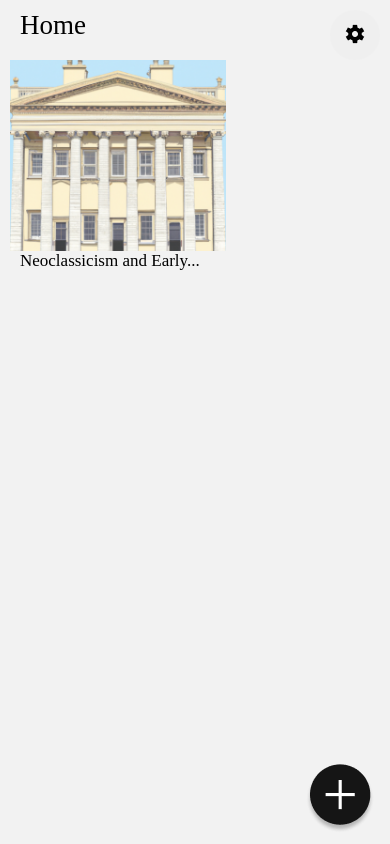
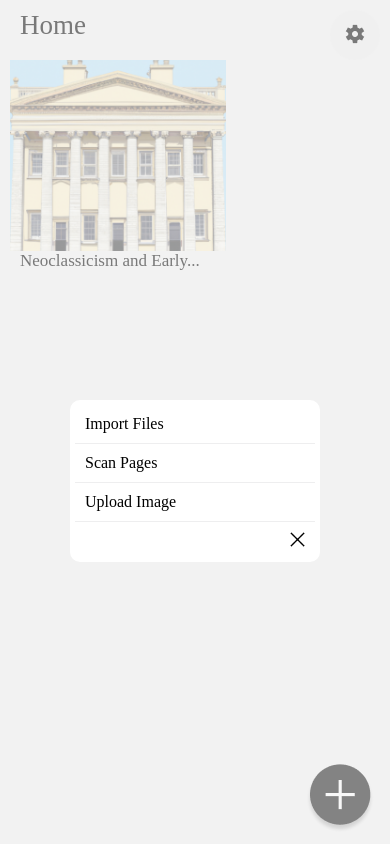
Before and after one commit to yili288/readease, a React Native app: screen /HomePage in a window 390 px wide. Both pictures are taken after a click on the element 340 px from the left and 799 px from the top of the page. Built offline with nearby package versions, Linux system fonts and the light colour scheme; what react-native-sound would draw is missing.

Commit message:
open and close modal

```diff
--- a/src/screens/HomePage.tsx
+++ b/src/screens/HomePage.tsx
@@ -1,11 +1,16 @@
 import React, { useState, useEffect } from 'react';
-import { Image, Text, TouchableOpacity, View, StyleSheet, ScrollView, SafeAreaView} from 'react-native';
+import { Image, Text, TouchableOpacity, View, StyleSheet, ScrollView, SafeAreaView, Modal} from 'react-native';
 
 const HomePage = ({ navigation }): JSX.Element => {
-
+    const [uploadModalVisible, setUploadModalVisible] = useState(false);
     return(
         <SafeAreaView style={styles.safeAreacontainer}>
-            <View style={styles.homePageContainer}>
+            <View
+                style={[
+                    styles.homePageContainer,
+                    uploadModalVisible ? { opacity: 0.5 } : {}
+                ]}
+            >
                 <View style={styles.topRowContainer}>
                     <Text style={styles.homeTitleText}>Home</Text>
                     <TouchableOpacity onPress={() => {}}>
@@ -20,8 +25,38 @@ const HomePage = ({ navigation }): JSX.Element => {
                         <Text style={styles.documentTitleText}>Neoclassicism and Early...</Text>
                     </TouchableOpacity>
                 </ScrollView>
+                <Modal
+                    transparent={true}
+                    visible={uploadModalVisible}
+                    onRequestClose={() => setUploadModalVisible(!uploadModalVisible)}>
+                    <View style={styles.centerAlignContainer}>
+                        <View style={styles.modalContainer}>
+                        <View style={styles.modalButtonsContainer}>
+                            <TouchableOpacity style={styles.uploadOptions} onPress={()=>{}}>
+                                <Text style={styles.uploadOptionsText}>Import Files</Text>
+                            </TouchableOpacity>
+                            <TouchableOpacity style={styles.uploadOptions} onPress={()=>{}}>
+                                <Text style={styles.uploadOptionsText}>Scan Pages</Text>
+                            </TouchableOpacity>
+                            <TouchableOpacity style={styles.uploadOptions} onPress={()=>{}}>
+                                <Text style={styles.uploadOptionsText}>Upload Image</Text>
+                            </TouchableOpacity>
+                            <TouchableOpacity
+                                style={styles.modalExitButtonContainer}
+                                onPress={() => setUploadModalVisible(!uploadModalVisible)}>
+                                <Image
+                                    style={styles.modalExitButton}
+                                    source={require('../assets/exit.png')}
+                                />
+                            </TouchableOpacity>
+                        </View>
+                        </View>
+                    </View>
+                </Modal>
                 <View>
-                    <TouchableOpacity style={styles.uploadButton} onPress={() => {}}>
+                    <TouchableOpacity
+                        style={styles.uploadButton}
+                        onPress={() => setUploadModalVisible(true)}>
                         <Image
                             source={require('../assets/upload.png')}
                         />
@@ -64,6 +99,38 @@ var styles = StyleSheet.create({
         bottom: 0,
         right: 5,
     },
+    centerAlignContainer:{
+        flexDirection: 'column',
+        marginTop: 400,
+        marginLeft: 70,
+        marginRight: 70,
+        backgroundColor: '#FFFFFF',
+        borderRadius: 10,
+    },
+    modalContainer: {
+        margin: 5,
+    },
+    modalButtonsContainer: {
+        flexDirection: 'column',
+    },
+    uploadOptions: {
+        borderBottomWidth: 1,
+        borderBottomColor: '#EEEEEF',
+    },
+    uploadOptionsText: {
+        color: '#000000',
+        fontFamily: 'Manrope',
+        fontSize: 16,
+        margin: 10,
+    },
+    modalExitButtonContainer: {
+        margin: 5,
+        alignSelf: 'flex-end',
+    },
+    modalExitButton: {
+        width: 25,
+        height: 25,
+    },
 });
 
 export default HomePage;
```
